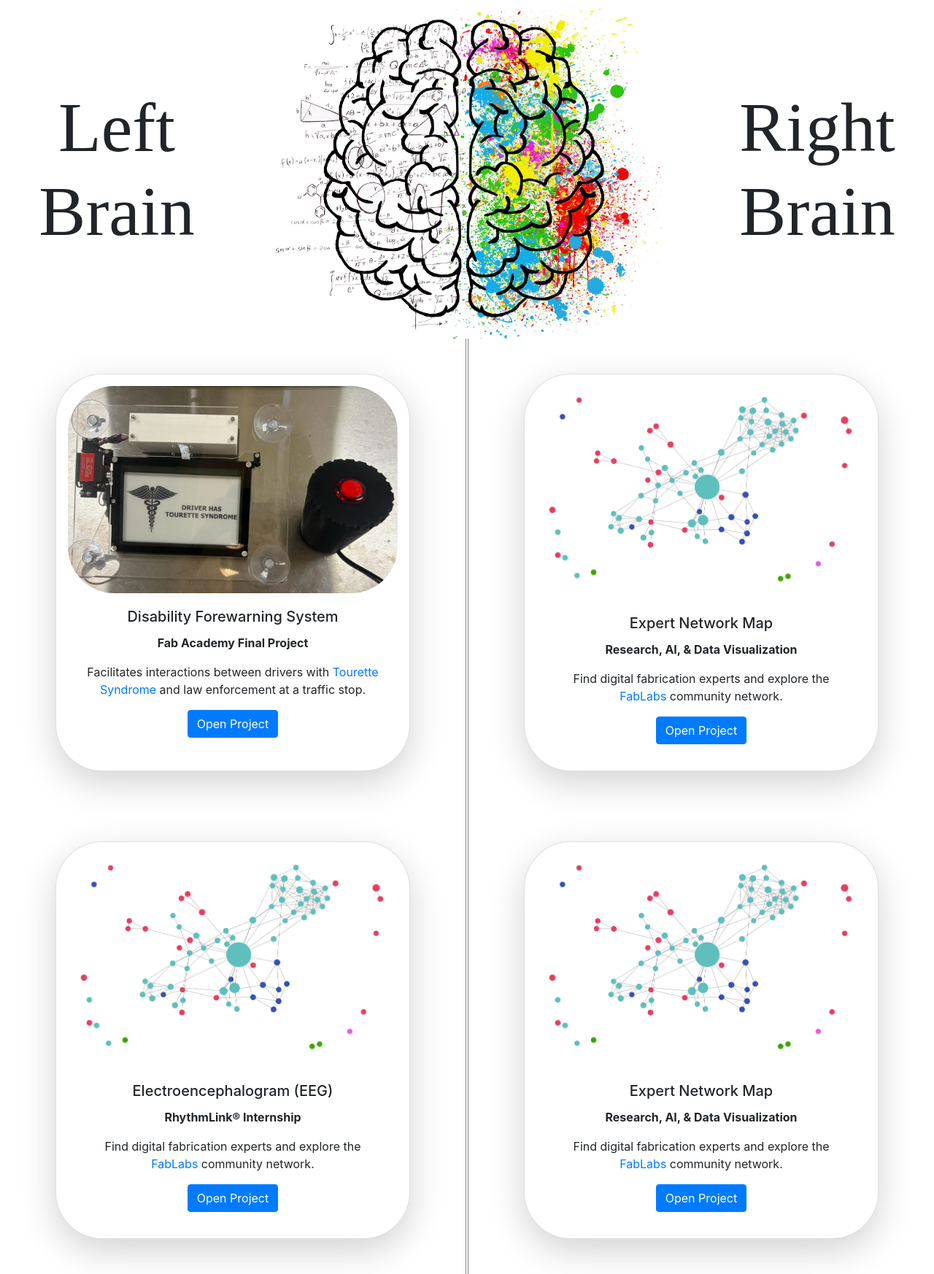
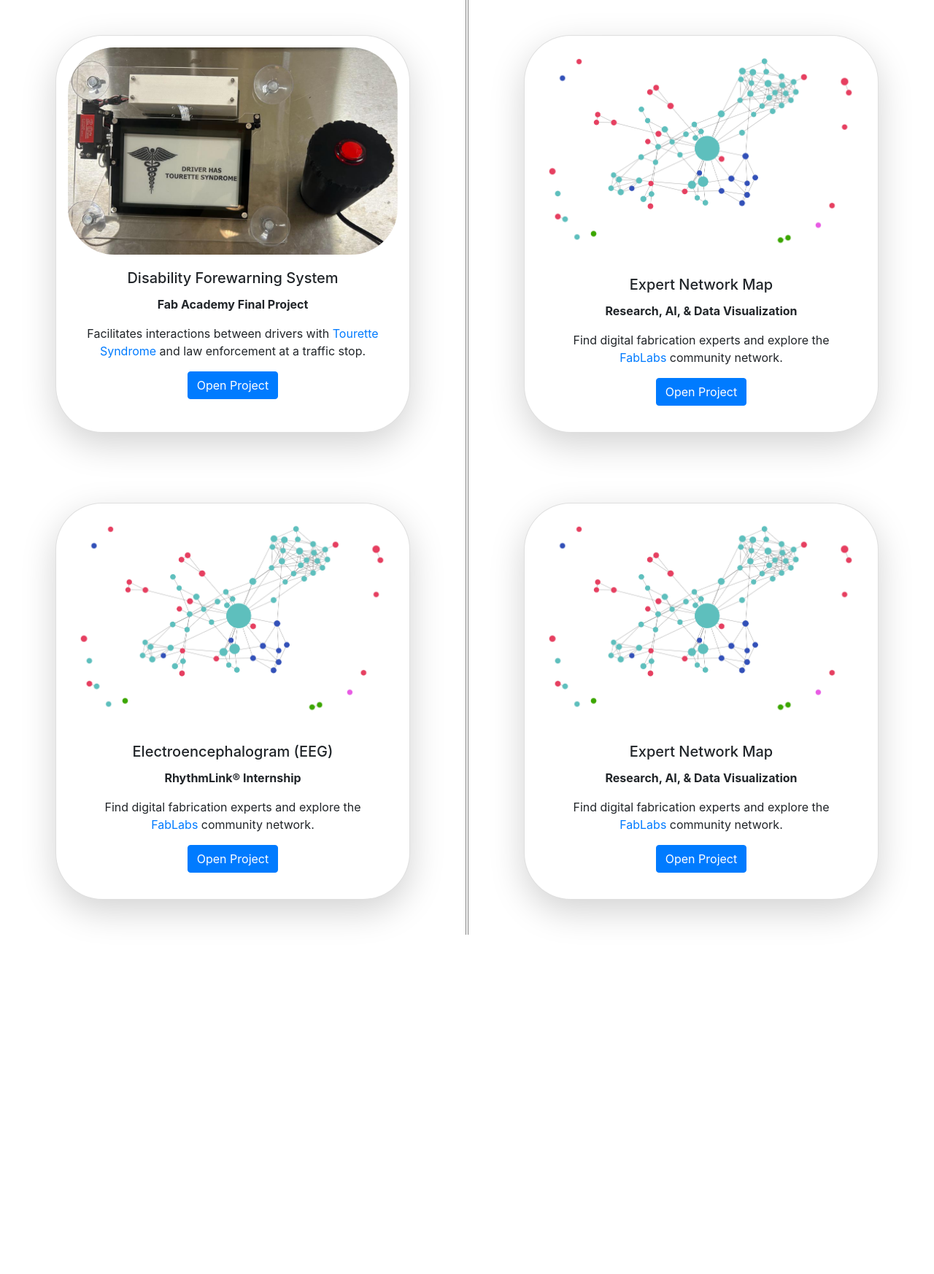
Before and after one commit to adamnstone/DigitalPortfolioWebsite, an MkDocs documentation site: the page built from docs/index.md, in a window 1280 px wide. Shown: the part 900-2646 px from the top of the page at 73% size. Built offline with MkDocs 1.6.1 and Material for MkDocs 9.7.7, drawn with Linux system fonts in a browser that asks for light colours; after the commit the page ends 2181 px from its top, so only the background shows below that.

Commit message:
brain rmeoved

```diff
--- a/docs/assets/css/index.css
+++ b/docs/assets/css/index.css
@@ -189,22 +189,6 @@ body::-webkit-scrollbar {
   border-right: 1px solid grey;
 }
 
-.overlapping-container {
-  z-index: 1;
-}
-
-.overlapping {
-  position: absolute;
-  left: 50%;
-}
-
-#overlapping-divider {
-  transform: translateX(-50%);
-}
-
-#brain-img {
-  z-index: -1;
-}
 
 @keyframes fade-out {
   from {
--- a/overrides/index.html
+++ b/overrides/index.html
@@ -24,20 +24,6 @@
                 <span id="name-2">Stone</span>
                 <img id="down-arrow-left" src="./assets/images/index/down_arrow.png">
                 <img id="down-arrow-right" src="./assets/images/index/down_arrow.png">
-            </div>
-        </div>
-        <div class="row">
-            <div class="col d-flex justify-content-center align-items-center">
-              <span class="brain-text display-1">Left Brain</span>
-            </div>
-            <div class="col-6 d-flex justify-content-center">
-              <div class="overlapping-container w-100">
-                <!--<div class="project-divider overlapping h-100" id="overlapping-divider"></div>-->
-                <img id="brain-img" class="w-100" src="./assets/images/index/brain-img.jpg">
-              </div>
-            </div>
-            <div class="col d-flex justify-content-center align-items-center">
-              <span class="brain-text display-1">Right Brain</span>
             </div>
         </div>
         <div class="row">
```
